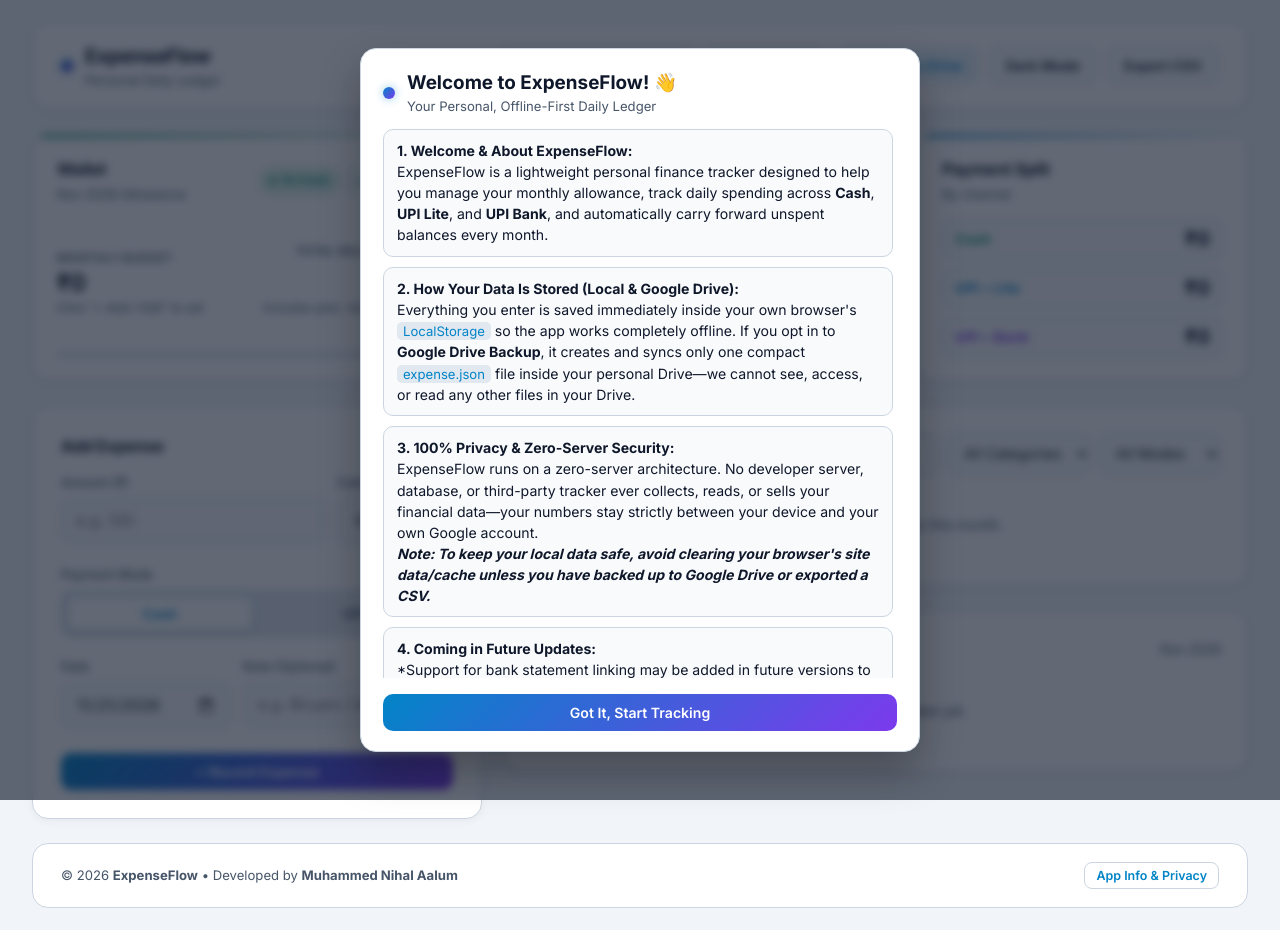
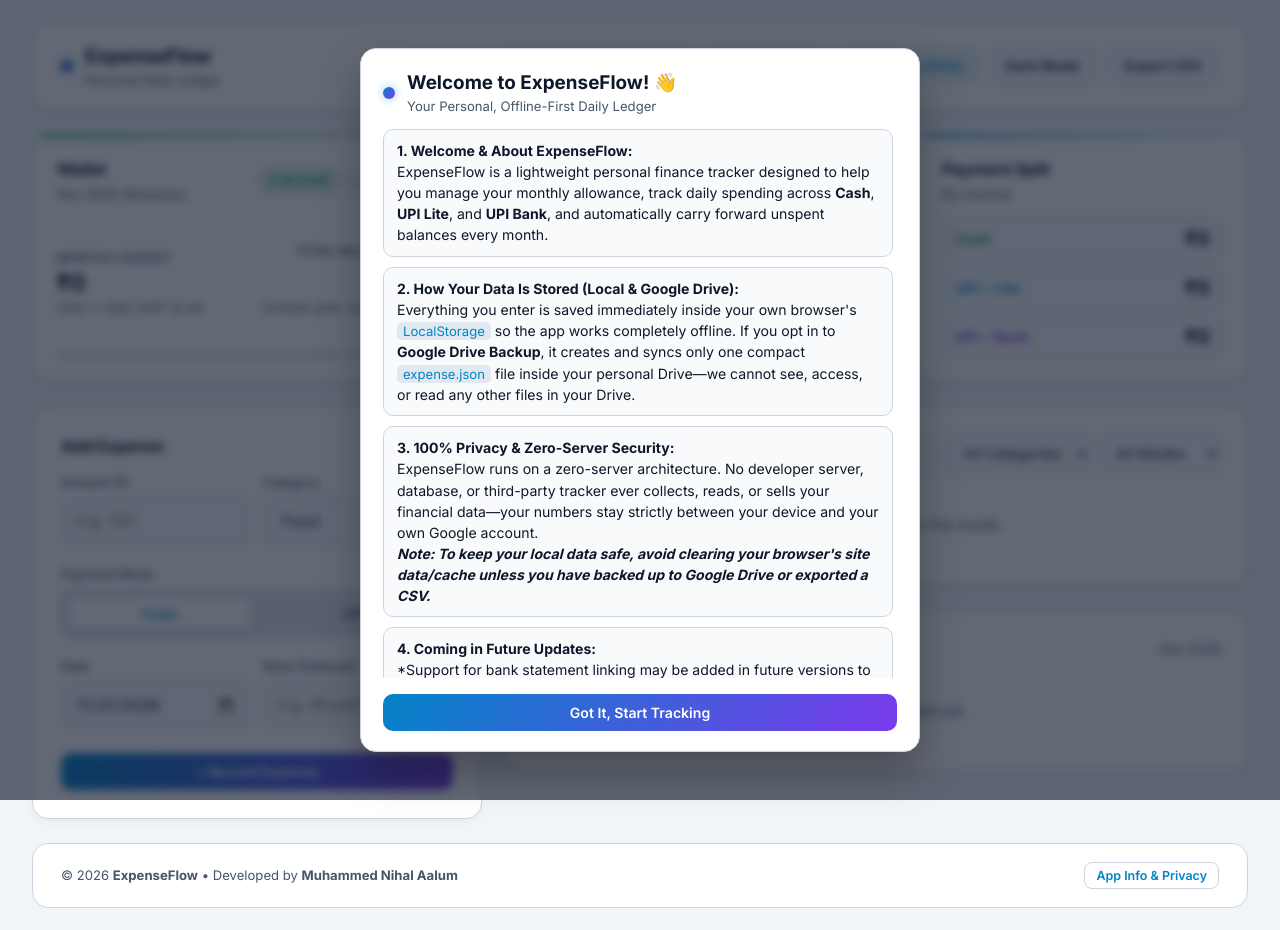
Before and after one commit to mdnihalaalum/ExpenseFlow, a plain HTML site: page index.html in a window 1280 px wide. Drawn offline with Linux system fonts and the light colour scheme.

Commit message:
fixed laptop grid sizing

```diff
--- a/style.css
+++ b/style.css
@@ -642,6 +642,15 @@ form {
   display: flex;
   flex-direction: column;
   gap: 6px;
+}
+.form-row > .form-group {
+  min-width: 0;
+}
+
+.form-row input,
+.form-row select {
+  width: 100%;
+  min-width: 0;
 }
 
 label {
```
